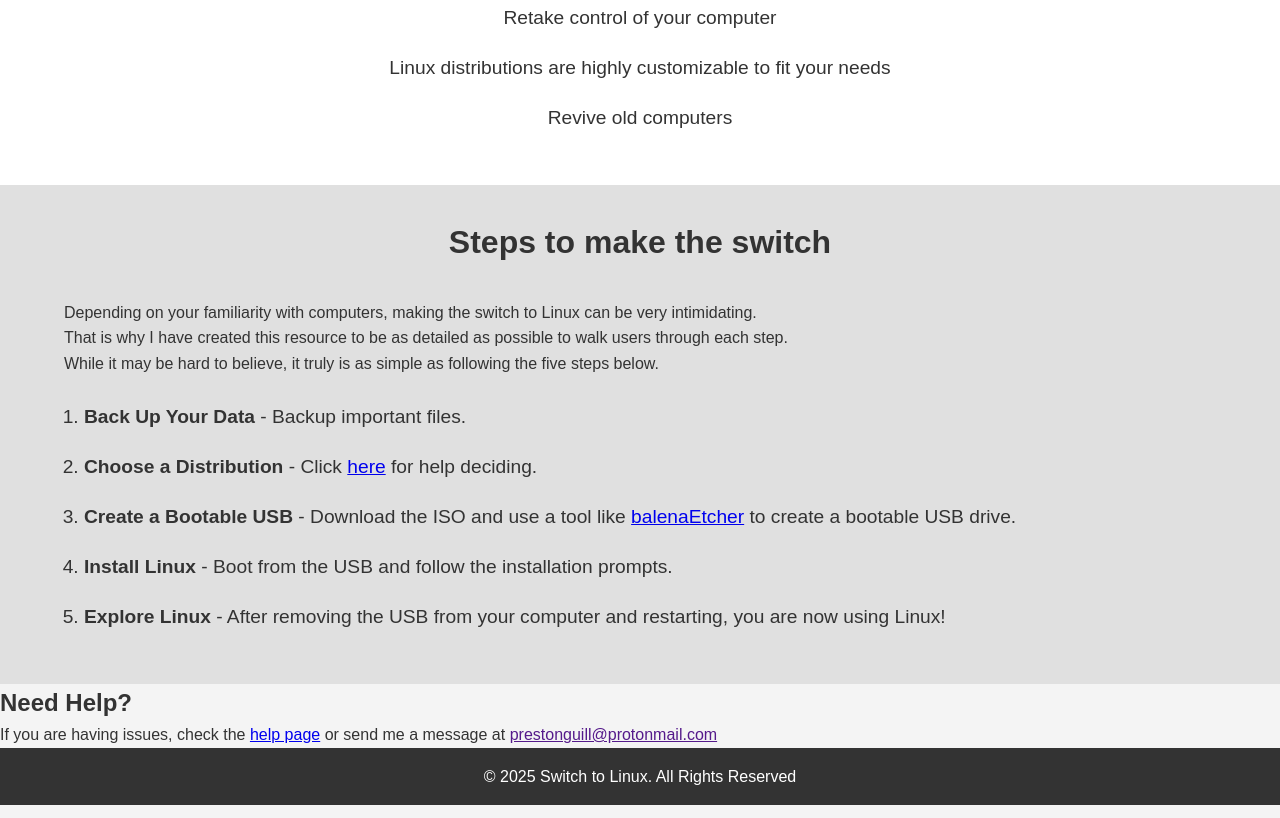
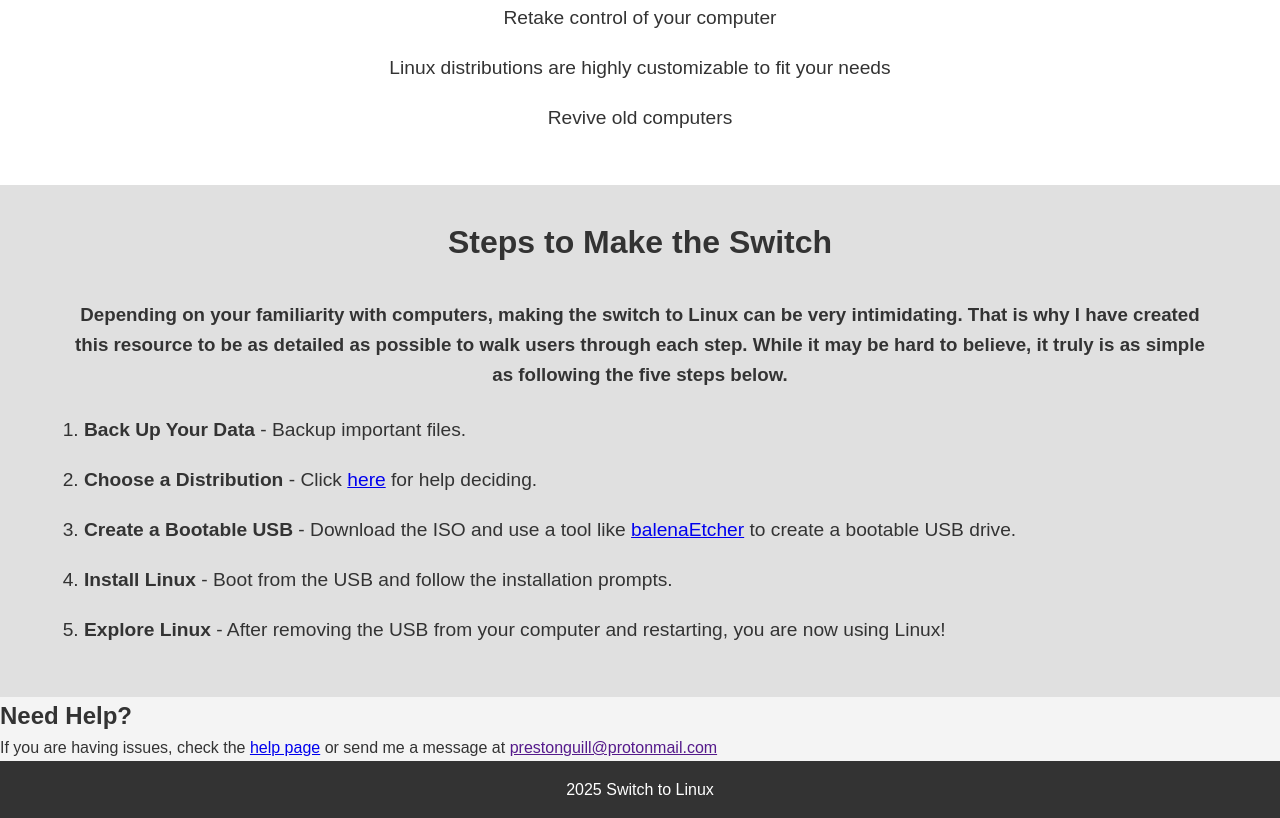
Before and after one commit to prestonRG/linux-migration-site, a website: page public/index.html in a window 1280 px wide. Shown: the part 293-1111 px from the top of the page. Drawn offline with Linux system fonts and the light colour scheme.

Commit message:
small format edits

```diff
--- a/public/index.html
+++ b/public/index.html
@@ -28,10 +28,12 @@
 
     <section class="steps">
         <div class="container">
-            <h2>Steps to make the switch</h2>
-            <p>Depending on your familiarity with computers, making the switch to Linux can be very intimidating.</p>
-            <p>That is why I have created this resource to be as detailed as possible to walk users through each step.</p>
-            <p>While it may be hard to believe, it truly is as simple as following the five steps below.</p>
+            <h2>Steps to Make the Switch</h2>
+            <h3>
+                Depending on your familiarity with computers, making the switch to Linux can be very intimidating.
+                That is why I have created this resource to be as detailed as possible to walk users through each step.
+                While it may be hard to believe, it truly is as simple as following the five steps below.
+            </h3>
             <br>
             <ol>
                 <li><strong>Back Up Your Data</strong> - Backup important files.</li>
@@ -52,7 +54,7 @@
 
     <footer>
         <div class="containers">
-            <p>&copy; 2025 Switch to Linux. All Rights Reserved</p>
+                <p>2025 Switch to Linux</p>
         </div>
     </footer>
 
--- a/public/styles/main.css
+++ b/public/styles/main.css
@@ -69,6 +69,10 @@ header p {
     margin-bottom: 1em;
 }
 
+.steps h3 {
+    text-align: center;
+}
+
 .steps ol {
     list-style-type: decimal;
     padding-left: 20px;
```
Also changed, not shown: public/distro_list.html (+3 -2 lines), public/help_page.html (+1 -1 lines).
